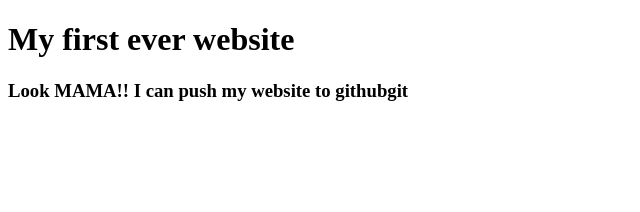
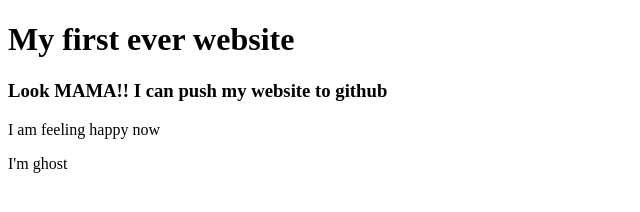
Before and after one commit to shibliaiub/SHIBLI, a plain HTML site: page index.html in a window 1280 px wide. Shown: the whole page, without its empty margins (0-640 px from the left). Drawn offline with Linux system fonts and the light colour scheme.

Commit message:
ghost added

```diff
--- a/index.html
+++ b/index.html
@@ -7,6 +7,8 @@
 </head>
 <body>
     <h1> My first ever website</h1>
-    <h3>Look MAMA!! I can push my website to githubgit</h3>
+    <h3>Look MAMA!! I can push my website to github</h3>
+    <p>I am feeling happy now</p>
+    <p>I'm ghost</p>
 </body>
 </html>
```
